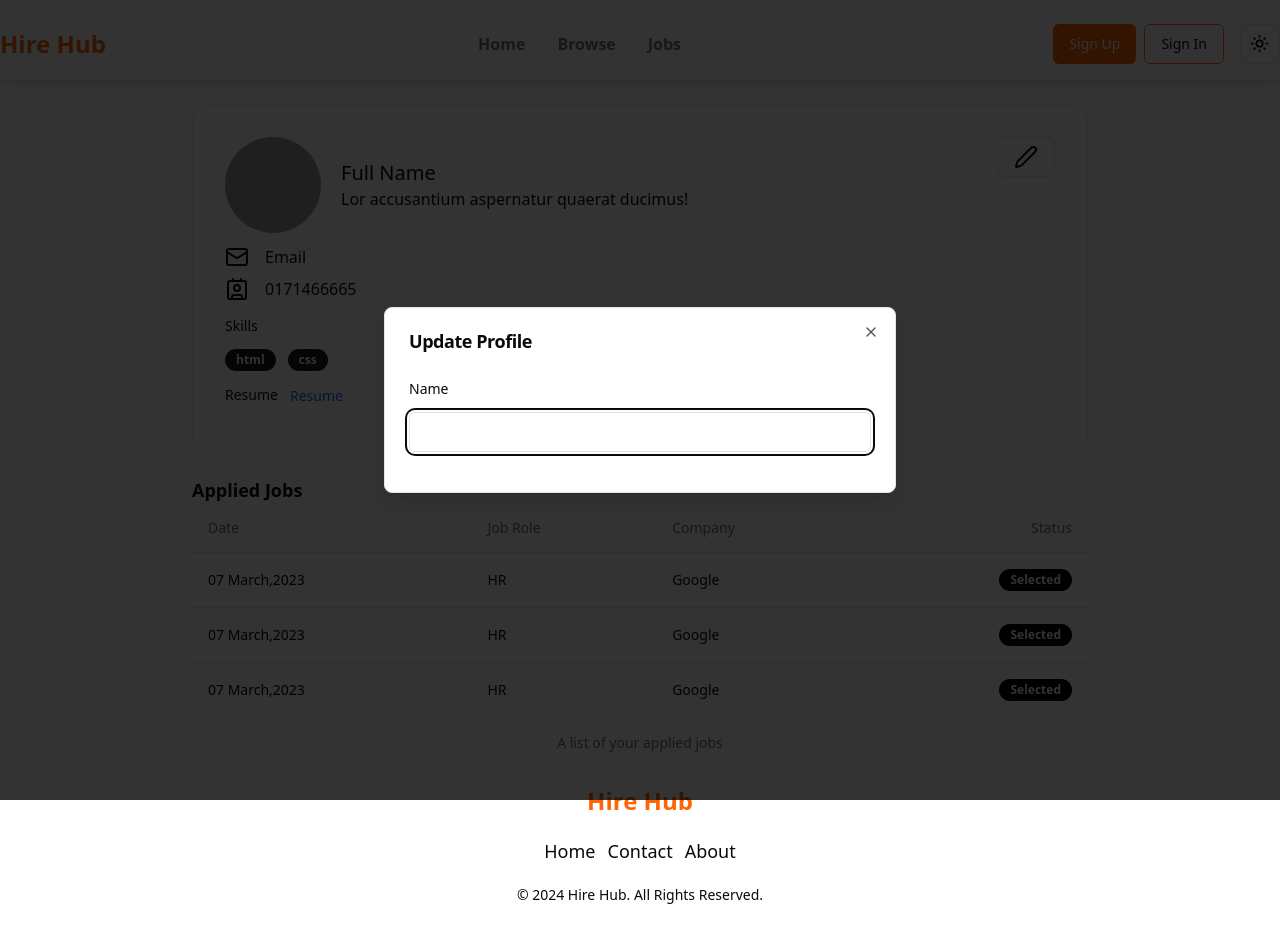
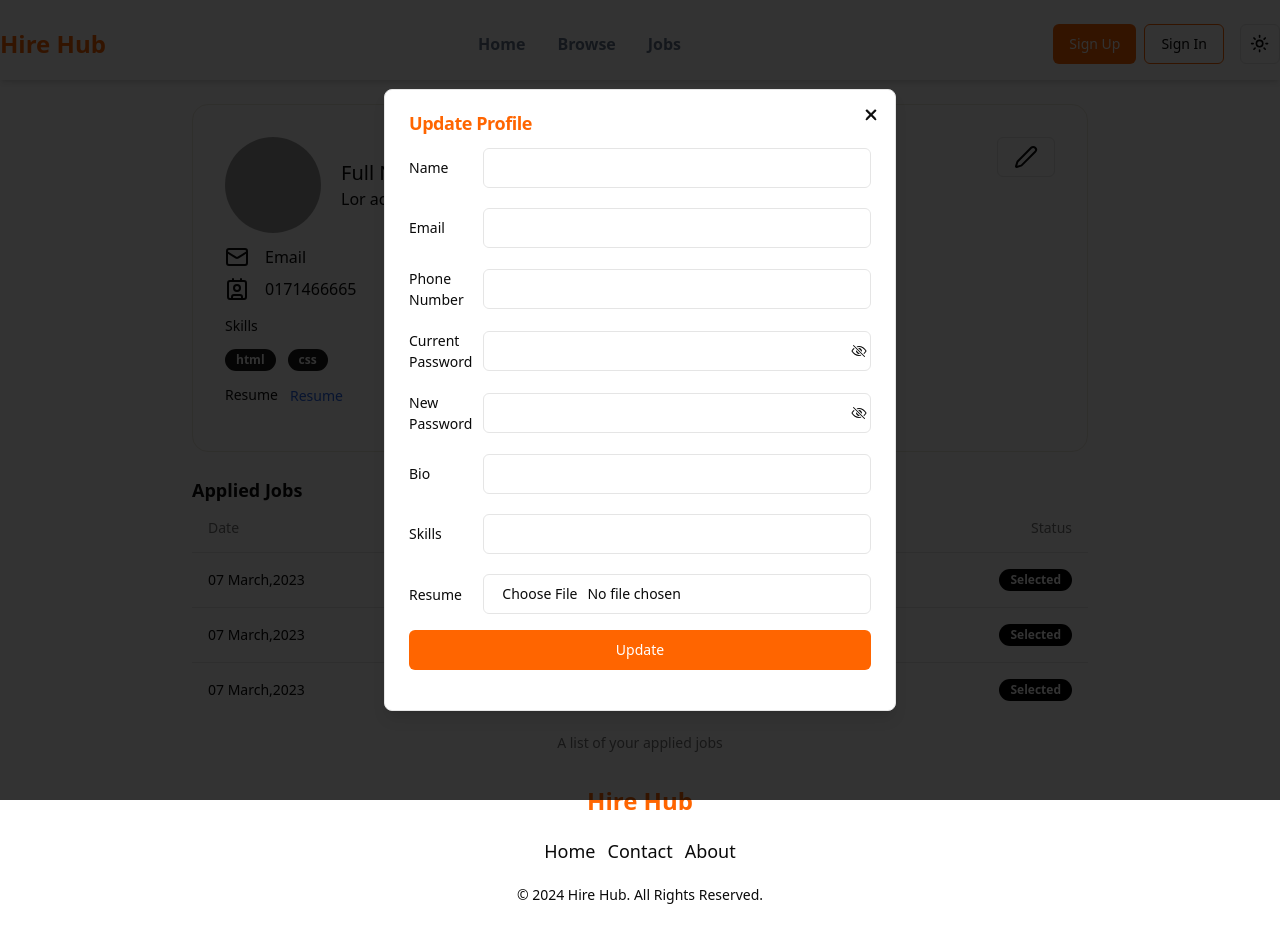
Before and after one commit to sakibhasansufi/hire-hub, a React (Vite) app in the folder frontend/: page /profile in a window 1280 px wide. Both pictures are taken after a click on the button 1026 px from the left and 157 px from the top of the page. Built offline with nearby package versions, Linux system fonts and the light colour scheme; grey boxes are pictures that could not be loaded.

Commit message:
profile page modal is created

```diff
--- a/frontend/src/pages/profile/Profile.tsx
+++ b/frontend/src/pages/profile/Profile.tsx
@@ -28,7 +28,7 @@ const Profile = () => {
 
 
                     </div>
-                    <Button onClick={()=>setOpen(true)} variant='outline'><Pen /></Button>
+                    <Button onClick={()=>setOpen(true)} variant='outline' className="dark:border-[#474746]"><Pen /></Button>
                 </div>
 
 
@@ -75,7 +75,10 @@ const Profile = () => {
                 <h1 className="text-lg font-bold">Applied Jobs</h1>
                 <AppliedJobsTable />
             </section>
-            <UpdateProfileDialog open={open} setOpen={setOpen}/>
+
+            <UpdateProfileDialog open={open} setOpen={setOpen} />
+
+
         </section>
     );
 };
--- a/frontend/src/pages/profile/UpdateProfileDialog.tsx
+++ b/frontend/src/pages/profile/UpdateProfileDialog.tsx
@@ -1,6 +1,11 @@
-import { Dialog, DialogContent, DialogHeader, DialogTitle } from "@/components/ui/dialog";
+import { Button } from "@/components/ui/button";
+import { Dialog, DialogContent, DialogFooter, DialogHeader, DialogTitle } from "@/components/ui/dialog";
 import { Input } from "@/components/ui/input";
 import { Label } from "@/components/ui/label";
+import { Loader2 } from "lucide-react";
+import { useState } from "react";
+import { BsEye } from "react-icons/bs";
+import { IoEyeOffOutline, IoClose } from "react-icons/io5"; // Import close icon
 
 interface UpdateProfileDialogProps {
     open: boolean;
@@ -8,24 +13,116 @@ interface UpdateProfileDialogProps {
 }
 
 const UpdateProfileDialog: React.FC<UpdateProfileDialogProps> = ({ open, setOpen }) => {
+    const [seePassword, setSeePassword] = useState(false);
+    const [loading, setLoading] = useState(false);
+
     return (
         <div>
             <Dialog open={open}>
-                <DialogContent>
+                <DialogContent onInteractOutside={() => setOpen(false)} className={"h-1/2 lg:h-auto overflow-y-auto"}>
                     <DialogHeader>
                         <DialogTitle>
-                            <h2>Update Profile</h2>
+                            <div className="flex justify-between items-center">
+                                <h2 className="text-[#FF6500]">Update Profile</h2>
+                                {/* Custom "x" button to close the dialog */}
+                                <button onClick={() => setOpen(false)} className="text-xl">
+                                    <IoClose className="absolute -mt-[18px] -ml-[10px] z-50"/>
+                                </button>
+                            </div>
                         </DialogTitle>
                     </DialogHeader>
-                    <form >
-                        <div className="grid gap-4 py-4">
-                            <Label htmlFor="name" className="">Name</Label>
-                            <Input
-                                id="name"
-                                name="name"
-                                className="col-span-3"
-                            />
+                    <form>
+                        <div className="space-y-5">
+                            <div className="flex gap-2 items-center">
+                                <Label htmlFor="name" className="w-20">Name</Label>
+                                <Input
+                                    id="name"
+                                    name="name"
+                                    type="text"
+                                    className="col-span-3  dark:border-[#3C3D37]"
+                                />
+                            </div>
+                            <div className="flex gap-2 items-center">
+                                <Label htmlFor="email" className="w-20">Email</Label>
+                                <Input
+                                    id="email"
+                                    name="email"
+                                    type="email"
+                                    className="col-span-3 dark:border-[#3C3D37]"
+                                />
+                            </div>
+                            <div className="flex gap-2 items-center">
+                                <Label htmlFor="phone" className="w-20 leading-normal text-justify">Phone Number</Label>
+                                <Input
+                                    id="phone"
+                                    name="phone"
+                                    type="text"
+                                    className="col-span-3  dark:border-[#3C3D37]"
+                                />
+                            </div>
+                            <div className="flex gap-2 items-center">
+                                <Label htmlFor="name" className="w-20 leading-normal text-justify">Current Password</Label>
+                                <Input
+                                    id="currentPassword"
+                                    name="currentPassword"
+                                    type={seePassword ? "text" : "password"}
+                                    className="col-span-3 dark:border-[#3C3D37]"
+                                />
+                                <span onClick={() => setSeePassword(!seePassword)} className="-ml-7 p">
+                                    {
+                                        seePassword ? <BsEye className="text-xl dark:text-white pr-1" /> : <IoEyeOffOutline className="text-xl dark:text-white pr-1" />
+                                    }
+                                </span>
+                            </div>
+                            <div className="flex gap-2 items-center">
+                                <Label htmlFor="name" className="w-20 leading-normal text-justify">New Password</Label>
+                                <Input
+                                    id="newPassword"
+                                    name="newPassword"
+                                    type={seePassword ? "text" : "password"}
+                                    className="col-span-3 dark:border-[#3C3D37]"
+                                />
+                                <span onClick={() => setSeePassword(!seePassword)} className="-ml-7 p">
+                                    {
+                                        seePassword ? <BsEye className="text-xl dark:text-white pr-1" /> : <IoEyeOffOutline className="text-xl dark:text-white pr-1" />
+                                    }
+                                </span>
+                            </div>
+                            <div className="flex gap-2 items-center">
+                                <Label htmlFor="bio" className="w-20">Bio</Label>
+                                <Input
+                                    id="bio"
+                                    name="bio"
+                                    type="text"
+                                    className="col-span-3  dark:border-[#3C3D37]"
+                                />
+                            </div>
+                            <div className="flex gap-2 items-center">
+                                <Label htmlFor="name" className="w-20">Skills</Label>
+                                <Input
+                                    id="skills"
+                                    name="skills"
+                                    type="text"
+                                    className="col-span-3  dark:border-[#3C3D37]"
+                                />
+                            </div>
+                            <div className="flex gap-2 items-center">
+                                <Label htmlFor="file" className="w-20 leading-normal text-justify">Resume</Label>
+                                <Input
+                                    id="file"
+                                    name="file"
+                                    type="file"
+                                    accept="application/pdf"
+                                    className="col-span-3  dark:border-[#3C3D37]"
+                                />
+                            </div>
                         </div>
+                        <DialogFooter>
+                        {
+                                loading ? <Button className="my-4 rounded-md bg-[#FF6500] px-4 py-2 text-white transition-colors hover:bg-[#B7B7B7] w-full hover:text-black"> <div className="flex justify-center items-center">
+                                <Loader2 className="mr-2 animate-spin h-3 w-3" /> <div>Have patience.....</div></div></Button> : <Button type="submit" className="my-4 rounded-md bg-[#FF6500] px-4 py-2 text-white transition-colors hover:bg-[#B7B7B7] w-full hover:text-black">Update</Button>
+                            }
+                        </DialogFooter>
                     </form>
                 </DialogContent>
             </Dialog>
```
